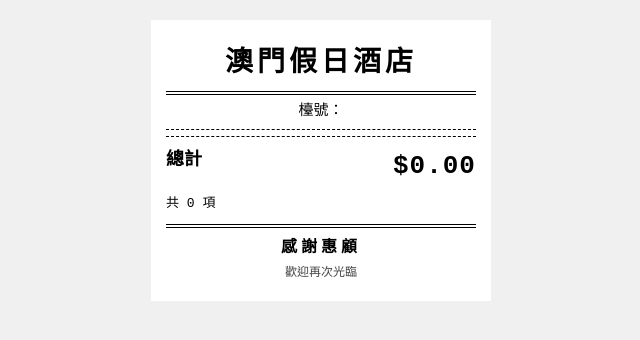
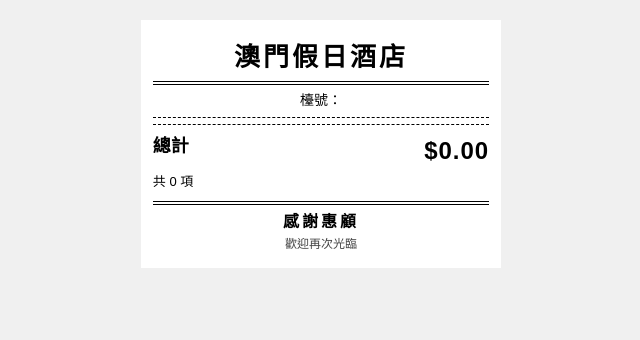
Before and after one commit to moondyjohn/qr-order-system, a Flask app: template templates/print_receipt.html in a window 1280 px wide. Shown: the top 340 px of the page, without its empty margins (319-959 px from the left). Run offline with Flask 3, Linux system fonts and the light colour scheme; the template is opened without the code that fills it, so the values that code supplies are empty.

Commit message:
fix: 小票格式修復 - 95mm/Arial字體/防止金額截斷

```diff
--- a/templates/print_receipt.html
+++ b/templates/print_receipt.html
@@ -13,32 +13,32 @@
 
         body {
             background: #f0f0f0;
-            font-family: 'Courier New', 'SimSun', 'Microsoft YaHei', monospace;
+            font-family: Arial, 'Microsoft YaHei', 'SimHei', sans-serif;
             display: flex;
             justify-content: center;
             padding: 20px;
         }
 
         .receipt {
-            width: 90mm;
+            width: 95mm;
             background: #fff;
-            padding: 6mm 4mm 5mm;
-            font-size: 16px;
-            line-height: 1.5;
+            padding: 5mm 3mm 4mm;
+            font-size: 15px;
+            line-height: 1.4;
             color: #000;
             text-align: center;
         }
 
         .receipt .store-name {
-            font-size: 28px;
+            font-size: 26px;
             font-weight: bold;
-            letter-spacing: 4px;
-            margin-bottom: 6px;
+            letter-spacing: 3px;
+            margin-bottom: 4px;
         }
 
         .receipt .info-row {
-            font-size: 15px;
-            margin-bottom: 3px;
+            font-size: 14px;
+            margin-bottom: 2px;
             text-align: center;
         }
 
@@ -61,33 +61,36 @@
             justify-content: space-between;
             align-items: baseline;
             text-align: left;
-            padding: 3px 0;
+            padding: 2px 0;
             font-size: 15px;
         }
 
         .receipt .item-name {
-            flex: 1;
+            flex: 1 1 auto;
             text-align: left;
             overflow: hidden;
             white-space: nowrap;
             text-overflow: ellipsis;
             font-weight: bold;
+            min-width: 0;
         }
 
         .receipt .item-detail {
             white-space: nowrap;
-            margin-left: 6px;
-            color: #333;
+            margin-left: 8px;
+            color: #000;
             font-size: 14px;
+            flex-shrink: 0;
         }
 
         .receipt .item-subtotal {
             white-space: nowrap;
-            margin-left: 6px;
+            margin-left: 8px;
             text-align: right;
-            min-width: 60px;
+            min-width: 70px;
             font-weight: bold;
             font-size: 15px;
+            flex-shrink: 0;
         }
 
         .receipt .total-row {
@@ -95,26 +98,27 @@
             justify-content: space-between;
             font-size: 18px;
             font-weight: bold;
-            padding: 4px 0;
+            padding: 3px 0;
             margin-top: 2px;
         }
 
         .receipt .total-amount {
-            font-size: 26px;
+            font-size: 24px;
             letter-spacing: 1px;
+            flex-shrink: 0;
         }
 
         .receipt .footer-text {
-            margin-top: 8px;
+            margin-top: 6px;
             font-size: 16px;
             font-weight: bold;
-            letter-spacing: 4px;
+            letter-spacing: 3px;
         }
 
         .receipt .footer-sub {
             font-size: 12px;
             color: #444;
-            margin-top: 4px;
+            margin-top: 3px;
         }
 
         /* 打印控制 */
@@ -123,17 +127,17 @@
                 background: #fff;
                 padding: 0;
                 margin: 0;
-                width: 90mm;
+                width: 95mm;
             }
 
             .receipt {
                 box-shadow: none;
-                padding: 4mm 3mm 3mm;
-                width: 90mm;
+                padding: 3mm 2mm 2mm;
+                width: 95mm;
             }
 
             @page {
-                size: 90mm auto;
+                size: 95mm auto;
                 margin: 0;
             }
         }
```
